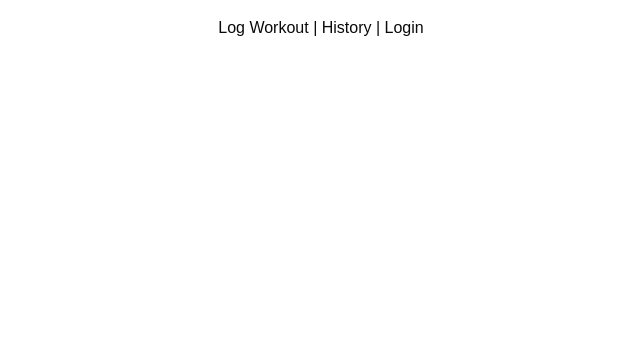
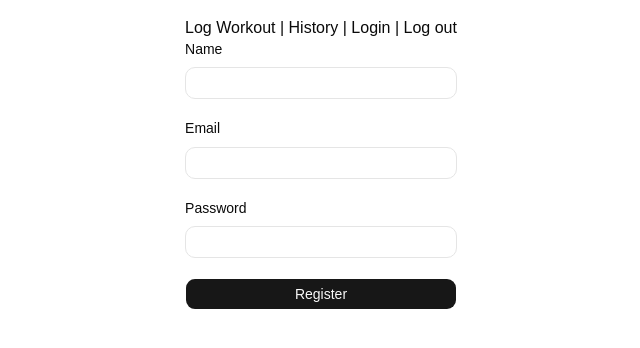
Before and after one commit to Flappy-Jacks/fitness-tracker, a React app in the folder frontend/: page /register in a window 1280 px wide. Shown: the top 348 px of the page, without its empty margins (319-959 px from the left). Built offline with nearby package versions, Linux system fonts and the light colour scheme; the HTML template or start-up script is replaced by a standard one.

Commit message:
Sign up and logout functions

```diff
--- a/frontend/src/App.jsx
+++ b/frontend/src/App.jsx
@@ -2,19 +2,23 @@ import { Routes, Route, Link } from "react-router-dom";
 import LogWorkout from "./pages/LogWorkout";
 import History from "./pages/History";
 import LoginRegister from "./pages/LoginRegister";
+import LogoutButton from "./components/LogoutButton";
+import Register from "./pages/Register";
+
+function App() {
 
 
-function App() {
   return (
     <div className="pt-4 flex justify-center grid">
       <nav>
-        <Link to="/">Log Workout</Link> | <Link to="/history">History</Link> | <Link to="/login">Login</Link>
+        <Link to="/log">Log Workout</Link> | <Link to="/history">History</Link> | <Link to="/">Login</Link> | <LogoutButton/>
       </nav>
 
       <Routes>
-        <Route path="/" element={<LogWorkout/>}/>
+        <Route path="/" element={<LoginRegister/>}/>
         <Route path="/history" element={<History/>}/>
-        <Route path="/login" element={<LoginRegister/>}/>
+        <Route path="/log" element={<LogWorkout/>}/>
+        <Route path="/register" element={<Register/>}/>
       </Routes>
     </div>
   );
--- /dev/null
+++ b/frontend/src/components/LogoutButton.jsx
@@ -0,0 +1,16 @@
+import React from 'react'
+import { useNavigate } from "react-router-dom"
+
+const LogoutButton = () => {
+    const navigate = useNavigate()
+    function handleLogout() {
+        localStorage.removeItem("token");
+        localStorage.removeItem("user");
+        navigate("/");
+    }
+    return (
+    <button onClick={handleLogout}>Log out</button>
+  )
+}
+
+export default LogoutButton
--- a/frontend/src/pages/LogWorkout.jsx
+++ b/frontend/src/pages/LogWorkout.jsx
@@ -1,6 +1,4 @@
 import { useState, useEffect } from "react";
-import { mockData } from "./mockData";
-import WorkoutExerciseCard from "../components/WorkoutExerciseCard.jsx";
 import StartWorkout from "../components/StartWorkout.jsx";
 import History from "./History.jsx";
 import WorkoutLogs from "../components/WorkoutLogs.jsx";
--- a/frontend/src/pages/LoginRegister.jsx
+++ b/frontend/src/pages/LoginRegister.jsx
@@ -46,7 +46,7 @@ export function LoginRegister() {
 
       localStorage.setItem("token", data.access_token)
       localStorage.setItem("user", JSON.stringify(data.user))
-      navigate("/")
+      navigate("/log")
 
     } catch (error) {
       setError(error.message)
@@ -56,6 +56,7 @@ export function LoginRegister() {
   }
 
   return (
+    <div>
       <form onSubmit={handleSubmit}>
         <FieldGroup>
           <Field>
@@ -69,7 +70,6 @@ export function LoginRegister() {
               required
             />
           </Field>
-
           <Field>
             <FieldLabel htmlFor="password">Password</FieldLabel>
             <Input
@@ -81,13 +81,11 @@ export function LoginRegister() {
               required
             />
           </Field>
-
           {error && (
             <p className="text-sm text-red-500">
               {error}
             </p>
           )}
-
           <Field orientation="horizontal">
             <Button
               type="reset"
@@ -100,13 +98,17 @@ export function LoginRegister() {
             >
               Reset
             </Button>
-
             <Button type="submit" disabled={loading}>
               {loading ? "Logging in..." : "Login"}
             </Button>
+
           </Field>
         </FieldGroup>
       </form>
+      <Button onClick={() => navigate("/register")} disabled={loading}>
+            Sign Up
+      </Button>
+    </div>
   )
 }
 
--- /dev/null
+++ b/frontend/src/pages/Register.jsx
@@ -0,0 +1,65 @@
+import { Button } from "@/components/ui/button"
+import { Field, FieldGroup, FieldLabel } from "@/components/ui/field"
+import { Input } from "@/components/ui/input"
+import { useState } from "react"
+import { useNavigate } from "react-router-dom"
+import { apiFetch } from "../api"
+
+export function Register() {
+  const [name, setName] = useState("")
+  const [email, setEmail] = useState("")
+  const [password, setPassword] = useState("")
+  const [error, setError] = useState("")
+  const [loading, setLoading] = useState(false)
+  const navigate = useNavigate()
+
+  async function handleSubmit(event) {
+    event.preventDefault()
+    setError("")
+    setLoading(true)
+
+    try {
+      const response = await apiFetch("/users", {
+        method: "POST",
+        body: JSON.stringify({ name, email, password }),
+      })
+
+      const data = await response.json()
+
+      if (!response.ok) {
+        throw new Error(data.detail || "Registration failed")
+      }
+
+      navigate("/")
+    } catch (err) {
+      setError(err.message)
+    } finally {
+      setLoading(false)
+    }
+  }
+
+  return (
+    <form onSubmit={handleSubmit}>
+      <FieldGroup>
+        <Field>
+          <FieldLabel htmlFor="name">Name</FieldLabel>
+          <Input id="name" value={name} onChange={(e) => setName(e.target.value)} required />
+        </Field>
+        <Field>
+          <FieldLabel htmlFor="email">Email</FieldLabel>
+          <Input id="email" type="email" value={email} onChange={(e) => setEmail(e.target.value)} required />
+        </Field>
+        <Field>
+          <FieldLabel htmlFor="password">Password</FieldLabel>
+          <Input id="password" type="password" value={password} onChange={(e) => setPassword(e.target.value)} required />
+        </Field>
+        {error && <p className="text-sm text-red-500">{error}</p>}
+        <Button type="submit" disabled={loading}>
+          {loading ? "Creating account..." : "Register"}
+        </Button>
+      </FieldGroup>
+    </form>
+  )
+}
+
+export default Register
```
Also changed, not shown: 2 other files (tests, documents, lock files or other folders). Lines whose indentation alone changed are shown as unchanged.
